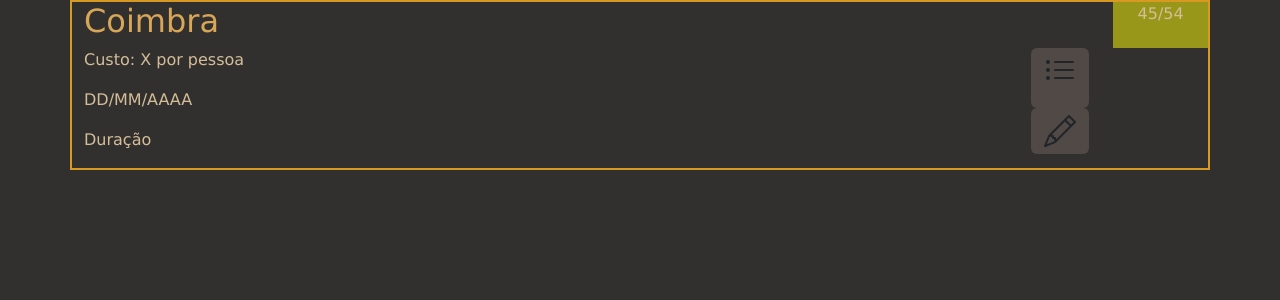
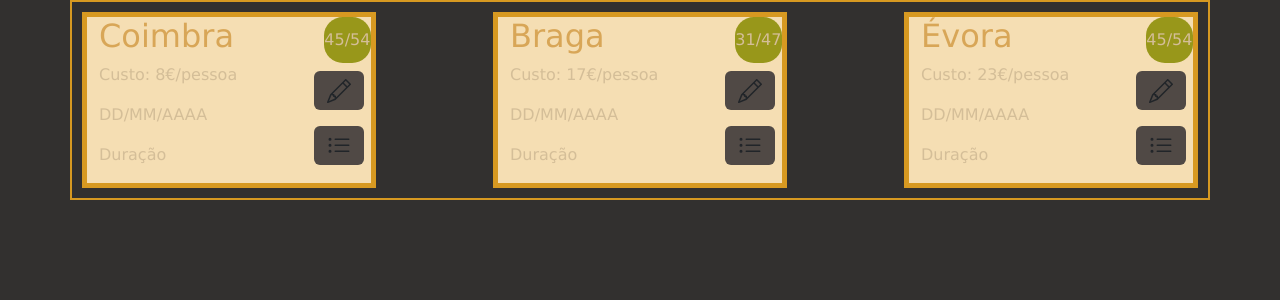
Before and after one commit to tiagomneves-pt/AwayPlanner, a PHP site: page /viagens.html in a window 1280 px wide. Shown: the top 300 px of the page. Run offline with PHP 8.4, Linux system fonts and the light colour scheme; some libraries are stand-ins or nearby versions.

Commit message:
Grelha de viagens criada

```diff
--- a/css/styles.css
+++ b/css/styles.css
@@ -29,3 +29,15 @@ h2{
 .btn-ap-secundary{
     background-color: #504945;
 }
+
+.div-viagem{
+
+    background-color: wheat;
+    margin: 15px;
+    outline: 5px solid #d79921;
+}
+
+.num-inscritos{
+    background-color:#98971a;
+    border-radius: 40%;
+}
--- a/viagens.html
+++ b/viagens.html
@@ -6,7 +6,6 @@
     <title>AwayPlanner - Viagens</title>
 
     <link rel="stylesheet" href="css/bootstrap.min.css">
-    <link rel="stylesheet" href="css/bootstrap-icons.css">
     <link rel="stylesheet" href="css/styles.css">
 </head>
 <body>
@@ -14,29 +13,79 @@
     <!--Viagem (singular - esta div fará parte da grelha)-->
     <div class="container" style="border: 2px solid #d79921;">
         <div class="row justify-content-between">
-            <div class="col-11 align-self-start" style="border-bottom: #d79921;">
-                <h2>Coimbra</h2>
-            </div>
-            <div class="col-1" style="text-align: center; background-color:#98971a; border-bottom: #d79921;">
-                45/54
+            <div class="div-viagem col-3"> <!--Viagem nº1-->
+                <div class="row justify-content-between">
+                    <div class="col-9 align-self-start d-flex">
+                        <h2>Coimbra</h2>
+                    </div>
+                    <div class="num-inscritos col-2 d-flex align-items-center justify-content-center">
+                        45/54
+                    </div>
+
+                    <div class="col-9">
+                        <p>Custo: 8€/pessoa</p>
+                        <p>DD/MM/AAAA</p>
+                        <p>Duração</p>
+
+                    </div>
+                    <div class="col-2 me-2 d-flex flex-column align-items-center">
+                        <button type="button" class="btn btn-ap-secundary m-2"><svg xmlns="http://www.w3.org/2000/svg" width="24" height="24" fill="currentColor" class="bi bi-pencil" viewBox="0 0 16 16"><path d="M12.146.146a.5.5 0 0 1 .708 0l3 3a.5.5 0 0 1 0 .708l-10 10a.5.5 0 0 1-.168.11l-5 2a.5.5 0 0 1-.65-.65l2-5a.5.5 0 0 1 .11-.168l10-10zM11.207 2.5 13.5 4.793 14.793 3.5 12.5 1.207zm1.586 3L10.5 3.207 4 9.707V10h.5a.5.5 0 0 1 .5.5v.5h.5a.5.5 0 0 1 .5.5v.5h.293zm-9.761 5.175-.106.106-1.528 3.821 3.821-1.528.106-.106A.5.5 0 0 1 5 12.5V12h-.5a.5.5 0 0 1-.5-.5V11h-.5a.5.5 0 0 1-.468-.325z"/></svg></button>
+                        <button type="button" class="btn btn-ap-secundary m-2"><svg xmlns="http://www.w3.org/2000/svg" width="24" height="24" fill="currentColor" class="bi bi-list-ul" viewBox="0 0 16 16"><path fill-rule="evenodd" d="M5 11.5a.5.5 0 0 1 .5-.5h9a.5.5 0 0 1 0 1h-9a.5.5 0 0 1-.5-.5m0-4a.5.5 0 0 1 .5-.5h9a.5.5 0 0 1 0 1h-9a.5.5 0 0 1-.5-.5m0-4a.5.5 0 0 1 .5-.5h9a.5.5 0 0 1 0 1h-9a.5.5 0 0 1-.5-.5m-3 1a1 1 0 1 0 0-2 1 1 0 0 0 0 2m0 4a1 1 0 1 0 0-2 1 1 0 0 0 0 2m0 4a1 1 0 1 0 0-2 1 1 0 0 0 0 2"/></svg></button>
+
+                    </div>
+                </div>
             </div>
 
-            <div class="w-100">
+            <div class="div-viagem col-3"> <!--Viagem nº2-->
+                <div class="row justify-content-between">
+                    <div class="col-9 align-self-start d-flex">
+                        <h2>Braga</h2>
+                    </div>
+                    <div class="num-inscritos col-2 d-flex align-items-center justify-content-center">
+                        31/47
+                    </div>
 
+                    <div class="col-9">
+                        <p>Custo: 17€/pessoa</p>
+                        <p>DD/MM/AAAA</p>
+                        <p>Duração</p>
+
+                    </div>
+                    <div class="col-2 me-2 d-flex flex-column align-items-center">
+                        <button type="button" class="btn btn-ap-secundary m-2"><svg xmlns="http://www.w3.org/2000/svg" width="24" height="24" fill="currentColor" class="bi bi-pencil" viewBox="0 0 16 16"><path d="M12.146.146a.5.5 0 0 1 .708 0l3 3a.5.5 0 0 1 0 .708l-10 10a.5.5 0 0 1-.168.11l-5 2a.5.5 0 0 1-.65-.65l2-5a.5.5 0 0 1 .11-.168l10-10zM11.207 2.5 13.5 4.793 14.793 3.5 12.5 1.207zm1.586 3L10.5 3.207 4 9.707V10h.5a.5.5 0 0 1 .5.5v.5h.5a.5.5 0 0 1 .5.5v.5h.293zm-9.761 5.175-.106.106-1.528 3.821 3.821-1.528.106-.106A.5.5 0 0 1 5 12.5V12h-.5a.5.5 0 0 1-.5-.5V11h-.5a.5.5 0 0 1-.468-.325z"/></svg></button>
+                        <button type="button" class="btn btn-ap-secundary m-2"><svg xmlns="http://www.w3.org/2000/svg" width="24" height="24" fill="currentColor" class="bi bi-list-ul" viewBox="0 0 16 16"><path fill-rule="evenodd" d="M5 11.5a.5.5 0 0 1 .5-.5h9a.5.5 0 0 1 0 1h-9a.5.5 0 0 1-.5-.5m0-4a.5.5 0 0 1 .5-.5h9a.5.5 0 0 1 0 1h-9a.5.5 0 0 1-.5-.5m0-4a.5.5 0 0 1 .5-.5h9a.5.5 0 0 1 0 1h-9a.5.5 0 0 1-.5-.5m-3 1a1 1 0 1 0 0-2 1 1 0 0 0 0 2m0 4a1 1 0 1 0 0-2 1 1 0 0 0 0 2m0 4a1 1 0 1 0 0-2 1 1 0 0 0 0 2"/></svg></button>
+
+                    </div>
+                </div>
             </div>
-            <div class="col-8">
-                <p>Custo: X por pessoa</p>
-                <p>DD/MM/AAAA</p>
-                <p>Duração</p>
+            <div class="div-viagem col-3">
+                <div class="row justify-content-between">
+                    <div class="col-9 align-self-start d-flex">
+                        <h2>Évora</h2>
+                    </div>
+                    <div class="num-inscritos col-2 d-flex align-items-center justify-content-center">
+                        45/54
+                    </div>
 
-            </div>
-            <div class="col-2">
-                <button type="button" class="btn btn-ap-secundary d-flex align-items-center" style="padding-bottom: 20px;"><svg xmlns="http://www.w3.org/2000/svg" width="32" height="32" fill="currentColor" class="bi bi-list-ul" viewBox="0 0 16 16"><path fill-rule="evenodd" d="M5 11.5a.5.5 0 0 1 .5-.5h9a.5.5 0 0 1 0 1h-9a.5.5 0 0 1-.5-.5m0-4a.5.5 0 0 1 .5-.5h9a.5.5 0 0 1 0 1h-9a.5.5 0 0 1-.5-.5m0-4a.5.5 0 0 1 .5-.5h9a.5.5 0 0 1 0 1h-9a.5.5 0 0 1-.5-.5m-3 1a1 1 0 1 0 0-2 1 1 0 0 0 0 2m0 4a1 1 0 1 0 0-2 1 1 0 0 0 0 2m0 4a1 1 0 1 0 0-2 1 1 0 0 0 0 2"/></svg></button>
-                <button type="button" class="btn btn-ap-secundary d-flex align-items-center"><svg xmlns="http://www.w3.org/2000/svg" width="32" height="32" fill="currentColor" class="bi bi-pencil" viewBox="0 0 16 16"><path d="M12.146.146a.5.5 0 0 1 .708 0l3 3a.5.5 0 0 1 0 .708l-10 10a.5.5 0 0 1-.168.11l-5 2a.5.5 0 0 1-.65-.65l2-5a.5.5 0 0 1 .11-.168l10-10zM11.207 2.5 13.5 4.793 14.793 3.5 12.5 1.207zm1.586 3L10.5 3.207 4 9.707V10h.5a.5.5 0 0 1 .5.5v.5h.5a.5.5 0 0 1 .5.5v.5h.293zm-9.761 5.175-.106.106-1.528 3.821 3.821-1.528.106-.106A.5.5 0 0 1 5 12.5V12h-.5a.5.5 0 0 1-.5-.5V11h-.5a.5.5 0 0 1-.468-.325z"/></svg></button>
+                    <div class="col-9">
+                        <p>Custo: 23€/pessoa</p>
+                        <p>DD/MM/AAAA</p>
+                        <p>Duração</p>
 
+                    </div>
+                    <div class="col-2 me-2 d-flex flex-column align-items-center">
+                        <button type="button" class="btn btn-ap-secundary m-2"><svg xmlns="http://www.w3.org/2000/svg" width="24" height="24" fill="currentColor" class="bi bi-pencil" viewBox="0 0 16 16"><path d="M12.146.146a.5.5 0 0 1 .708 0l3 3a.5.5 0 0 1 0 .708l-10 10a.5.5 0 0 1-.168.11l-5 2a.5.5 0 0 1-.65-.65l2-5a.5.5 0 0 1 .11-.168l10-10zM11.207 2.5 13.5 4.793 14.793 3.5 12.5 1.207zm1.586 3L10.5 3.207 4 9.707V10h.5a.5.5 0 0 1 .5.5v.5h.5a.5.5 0 0 1 .5.5v.5h.293zm-9.761 5.175-.106.106-1.528 3.821 3.821-1.528.106-.106A.5.5 0 0 1 5 12.5V12h-.5a.5.5 0 0 1-.5-.5V11h-.5a.5.5 0 0 1-.468-.325z"/></svg></button>
+                        <button type="button" class="btn btn-ap-secundary m-2"><svg xmlns="http://www.w3.org/2000/svg" width="24" height="24" fill="currentColor" class="bi bi-list-ul" viewBox="0 0 16 16"><path fill-rule="evenodd" d="M5 11.5a.5.5 0 0 1 .5-.5h9a.5.5 0 0 1 0 1h-9a.5.5 0 0 1-.5-.5m0-4a.5.5 0 0 1 .5-.5h9a.5.5 0 0 1 0 1h-9a.5.5 0 0 1-.5-.5m0-4a.5.5 0 0 1 .5-.5h9a.5.5 0 0 1 0 1h-9a.5.5 0 0 1-.5-.5m-3 1a1 1 0 1 0 0-2 1 1 0 0 0 0 2m0 4a1 1 0 1 0 0-2 1 1 0 0 0 0 2m0 4a1 1 0 1 0 0-2 1 1 0 0 0 0 2"/></svg></button>
+
+                    </div>
+                </div>
             </div>
         </div>
 
+
+
     </div>
+
+
 </body>
 </html>
```
